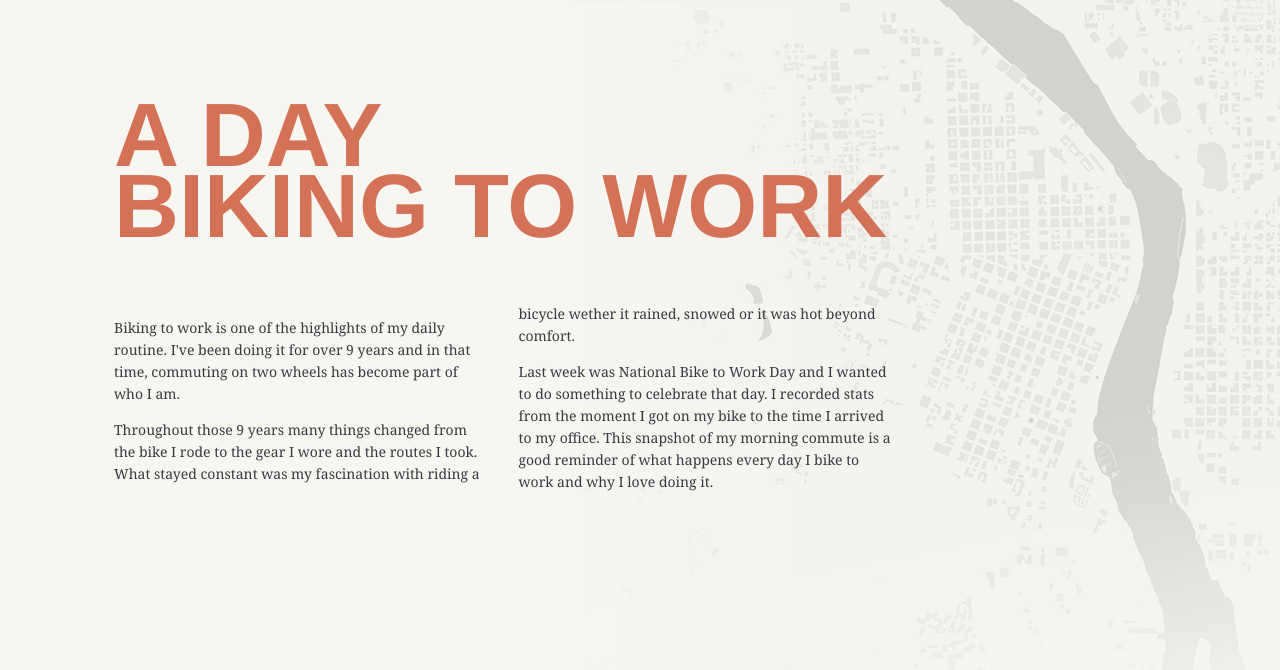
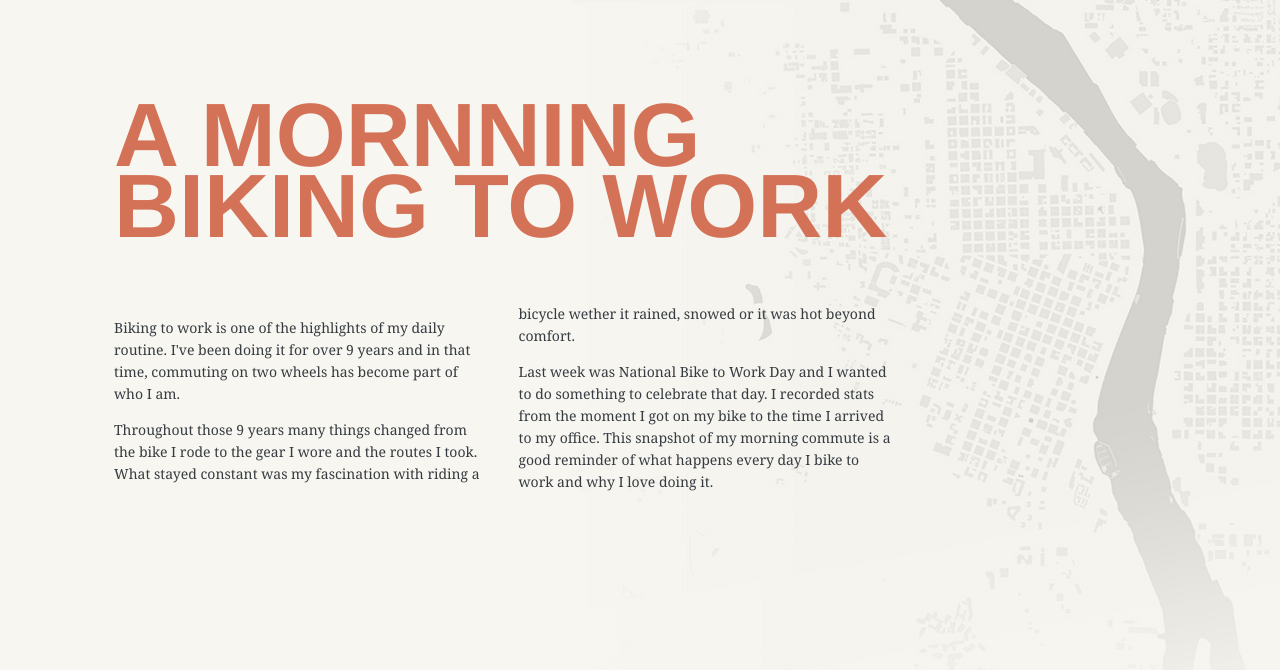
Before and after one commit to gastonfig/biking-to-work, a website: page dist/index.html in a window 1280 px wide. Shown: the top 670 px of the page. Drawn offline with Linux system fonts and the light colour scheme.

Commit message:
Updated the title.

```diff
--- a/dist/index.html
+++ b/dist/index.html
@@ -21,7 +21,7 @@
 
         <div class="head">
              <header class="container">
-                <h1>A Day <br />Biking to Work</h1>
+                <h1>A Mornning <br />Biking to Work</h1>
                 <div class="lead">
                     <p>Biking to work is one of the highlights of my daily routine. I've been doing it for over 9 years and in that time, commuting on two wheels has become part of who I am.</p>
                     <p>Throughout those 9 years many things changed from the bike I rode to the gear I wore and the routes I took. What stayed constant was my fascination with riding a bicycle wether it rained, snowed or it was hot beyond comfort.</p>
```
